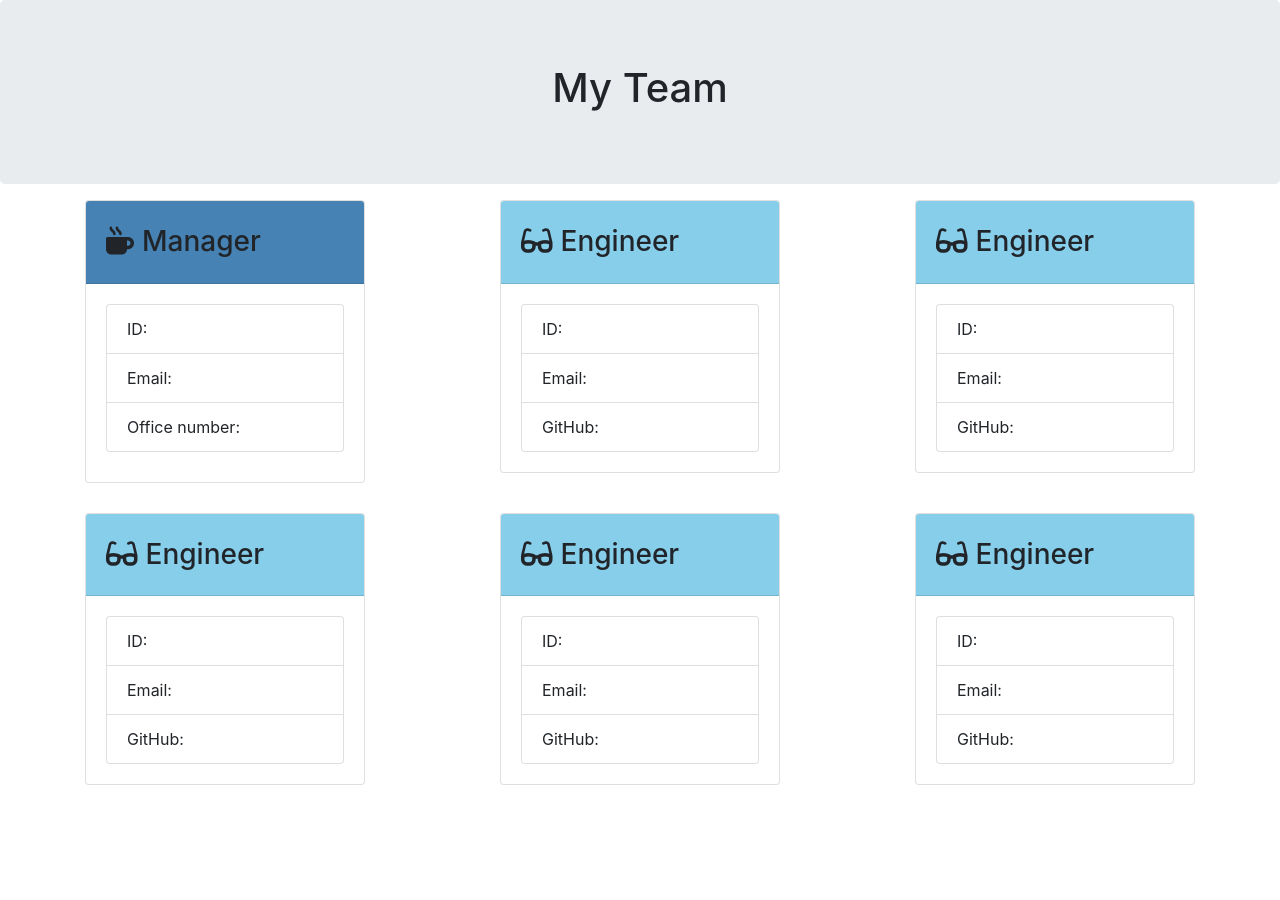
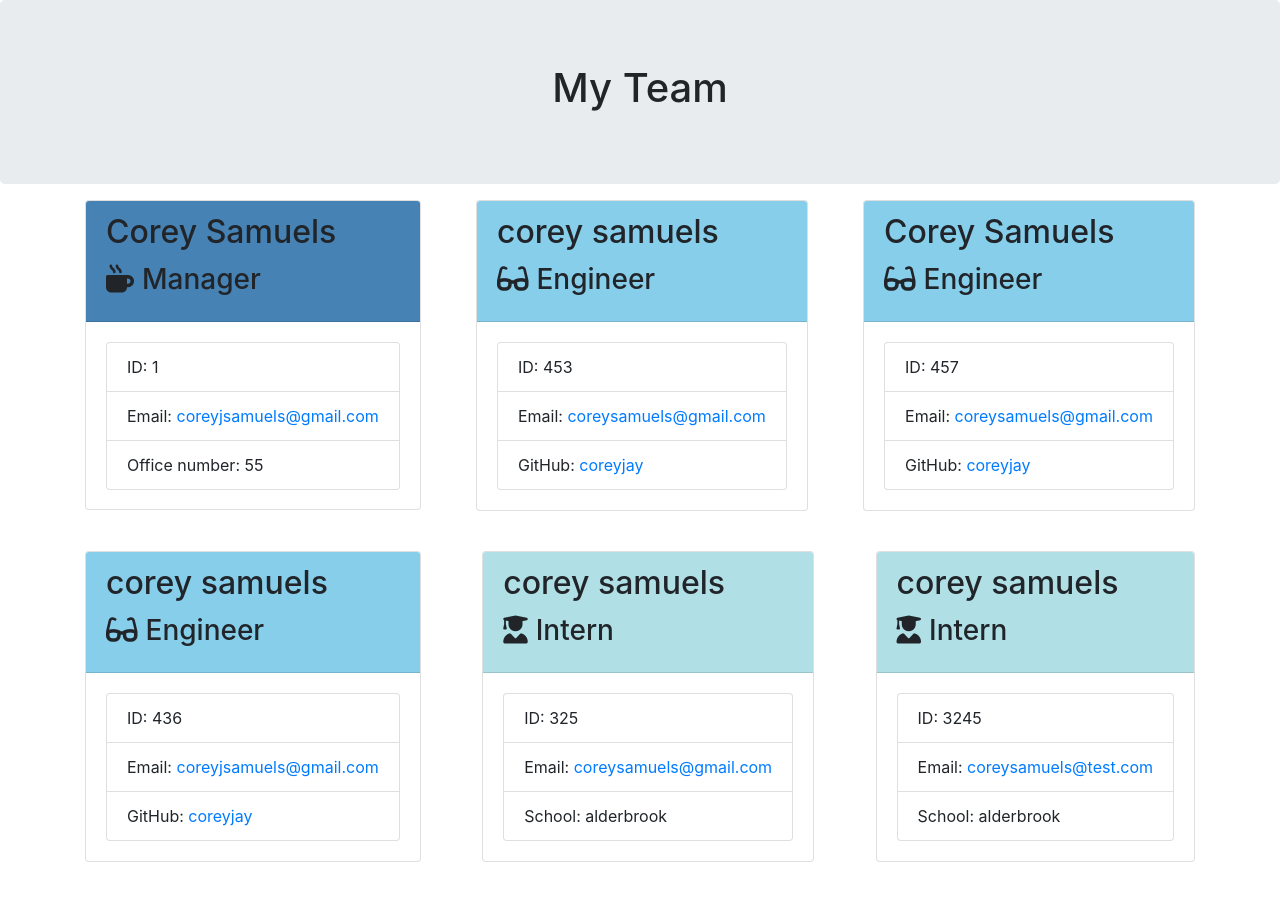
Before and after one commit to coreyjay98/templateEngine, a website: page output/team.html in a window 1280 px wide. Before the commit the page ends 825 px from the top, so only its background shows below. Drawn offline with nearby package versions, Linux system fonts and the light colour scheme.

Commit message:
Adding demo gif

```diff
--- a/output/style.css
+++ b/output/style.css
@@ -1,7 +1,7 @@
 .card {
   min-width: auto;
   min-width: 280px;
-  max-width: 280px;
+  max-width: 350px;
   margin-bottom: 40px;
 }
 
@@ -13,7 +13,7 @@
 }
 .managerCard {
   min-width: 280px;
-  max-width: 280px;
+  max-width: 350px;
   max-height: 310px;
   margin-bottom: 30px;
 }
--- a/output/team.html
+++ b/output/team.html
@@ -25,82 +25,80 @@
             <div class="team-area col-12 justify-content-between">
                 <div class="card employee-card managerCard">
     <div class="card-header managerHeader">
-        <h2 class="card-title"></h2>
+        <h2 class="card-title">Corey Samuels</h2>
         <h3 class="card-title"><i class="fas fa-mug-hot mr-2"></i>Manager</h3>
     </div>
     <div class="card-body">
         <ul class="list-group">
-            <li class="list-group-item">ID: </li>
-            <li class="list-group-item">Email: <a href="mailto:"></a></li>
-            <li class="list-group-item">Office number: </li>
+            <li class="list-group-item">ID: 1</li>
+            <li class="list-group-item">Email: <a href="mailto:coreyjsamuels@gmail.com">coreyjsamuels@gmail.com</a></li>
+            <li class="list-group-item">Office number: 55</li>
         </ul>
     </div>
 </div><div class="card employee-card">
     <div class="card-header">
-        <h2 class="card-title"></h2>
+        <h2 class="card-title">corey samuels</h2>
         <h3 class="card-title"><i class="fas fa-glasses mr-2"></i>Engineer</h3>
     </div>
     <div class="card-body">
         <ul class="list-group">
-            <li class="list-group-item">ID: </li>
-            <li class="list-group-item">Email: <a href="mailto:"></a></li>
-            <li class="list-group-item">GitHub: <a href="https://github.com/" target="_blank" rel="noopener noreferrer"></a></li>
+            <li class="list-group-item">ID: 453</li>
+            <li class="list-group-item">Email: <a href="mailto:coreysamuels@gmail.com">coreysamuels@gmail.com</a></li>
+            <li class="list-group-item">GitHub: <a href="https://github.com/coreyjay" target="_blank" rel="noopener noreferrer">coreyjay</a></li>
         </ul>
     </div>
 </div>
 <div class="card employee-card">
     <div class="card-header">
-        <h2 class="card-title"></h2>
+        <h2 class="card-title">Corey Samuels</h2>
         <h3 class="card-title"><i class="fas fa-glasses mr-2"></i>Engineer</h3>
     </div>
     <div class="card-body">
         <ul class="list-group">
-            <li class="list-group-item">ID: </li>
-            <li class="list-group-item">Email: <a href="mailto:"></a></li>
-            <li class="list-group-item">GitHub: <a href="https://github.com/" target="_blank" rel="noopener noreferrer"></a></li>
+            <li class="list-group-item">ID: 457</li>
+            <li class="list-group-item">Email: <a href="mailto:coreysamuels@gmail.com">coreysamuels@gmail.com</a></li>
+            <li class="list-group-item">GitHub: <a href="https://github.com/coreyjay" target="_blank" rel="noopener noreferrer">coreyjay</a></li>
         </ul>
     </div>
 </div>
 <div class="card employee-card">
     <div class="card-header">
-        <h2 class="card-title"></h2>
+        <h2 class="card-title">corey samuels</h2>
         <h3 class="card-title"><i class="fas fa-glasses mr-2"></i>Engineer</h3>
     </div>
     <div class="card-body">
         <ul class="list-group">
-            <li class="list-group-item">ID: </li>
-            <li class="list-group-item">Email: <a href="mailto:"></a></li>
-            <li class="list-group-item">GitHub: <a href="https://github.com/" target="_blank" rel="noopener noreferrer"></a></li>
+            <li class="list-group-item">ID: 436</li>
+            <li class="list-group-item">Email: <a href="mailto:coreyjsamuels@gmail.com">coreyjsamuels@gmail.com</a></li>
+            <li class="list-group-item">GitHub: <a href="https://github.com/coreyjay" target="_blank" rel="noopener noreferrer">coreyjay</a></li>
         </ul>
     </div>
 </div>
 <div class="card employee-card">
-    <div class="card-header">
-        <h2 class="card-title"></h2>
-        <h3 class="card-title"><i class="fas fa-glasses mr-2"></i>Engineer</h3>
+    <div class="card-header internHeader">
+        <h2 class="card-title">corey samuels</h2>
+        <h3 class="card-title"><i class="fas fa-user-graduate mr-2"></i>Intern</h3>
     </div>
     <div class="card-body">
         <ul class="list-group">
-            <li class="list-group-item">ID: </li>
-            <li class="list-group-item">Email: <a href="mailto:"></a></li>
-            <li class="list-group-item">GitHub: <a href="https://github.com/" target="_blank" rel="noopener noreferrer"></a></li>
+            <li class="list-group-item">ID: 325</li>
+            <li class="list-group-item">Email: <a href="mailto:coreysamuels@gmail.com">coreysamuels@gmail.com</a></li>
+            <li class="list-group-item">School: alderbrook</li>
+        </ul>
+    </div>
+</div><div class="card employee-card">
+    <div class="card-header internHeader">
+        <h2 class="card-title">corey samuels</h2>
+        <h3 class="card-title"><i class="fas fa-user-graduate mr-2"></i>Intern</h3>
+    </div>
+    <div class="card-body">
+        <ul class="list-group">
+            <li class="list-group-item">ID: 3245</li>
+            <li class="list-group-item">Email: <a href="mailto:coreysamuels@test.com">coreysamuels@test.com</a></li>
+            <li class="list-group-item">School: alderbrook</li>
         </ul>
     </div>
 </div>
-<div class="card employee-card">
-    <div class="card-header">
-        <h2 class="card-title"></h2>
-        <h3 class="card-title"><i class="fas fa-glasses mr-2"></i>Engineer</h3>
-    </div>
-    <div class="card-body">
-        <ul class="list-group">
-            <li class="list-group-item">ID: </li>
-            <li class="list-group-item">Email: <a href="mailto:"></a></li>
-            <li class="list-group-item">GitHub: <a href="https://github.com/" target="_blank" rel="noopener noreferrer"></a></li>
-        </ul>
-    </div>
-</div>
-
             </div>
         </div>
     </div>
```
Also changed, not shown: Demo.gif (added).
